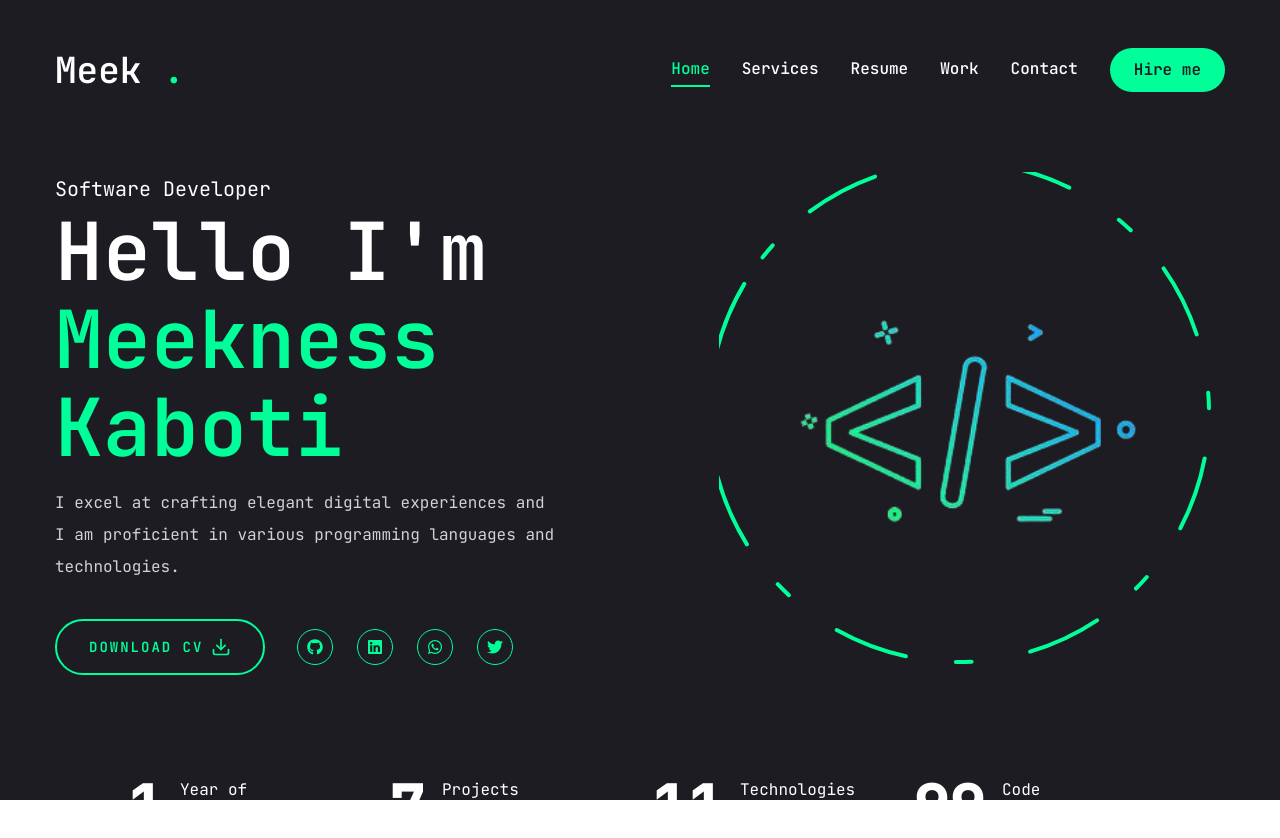
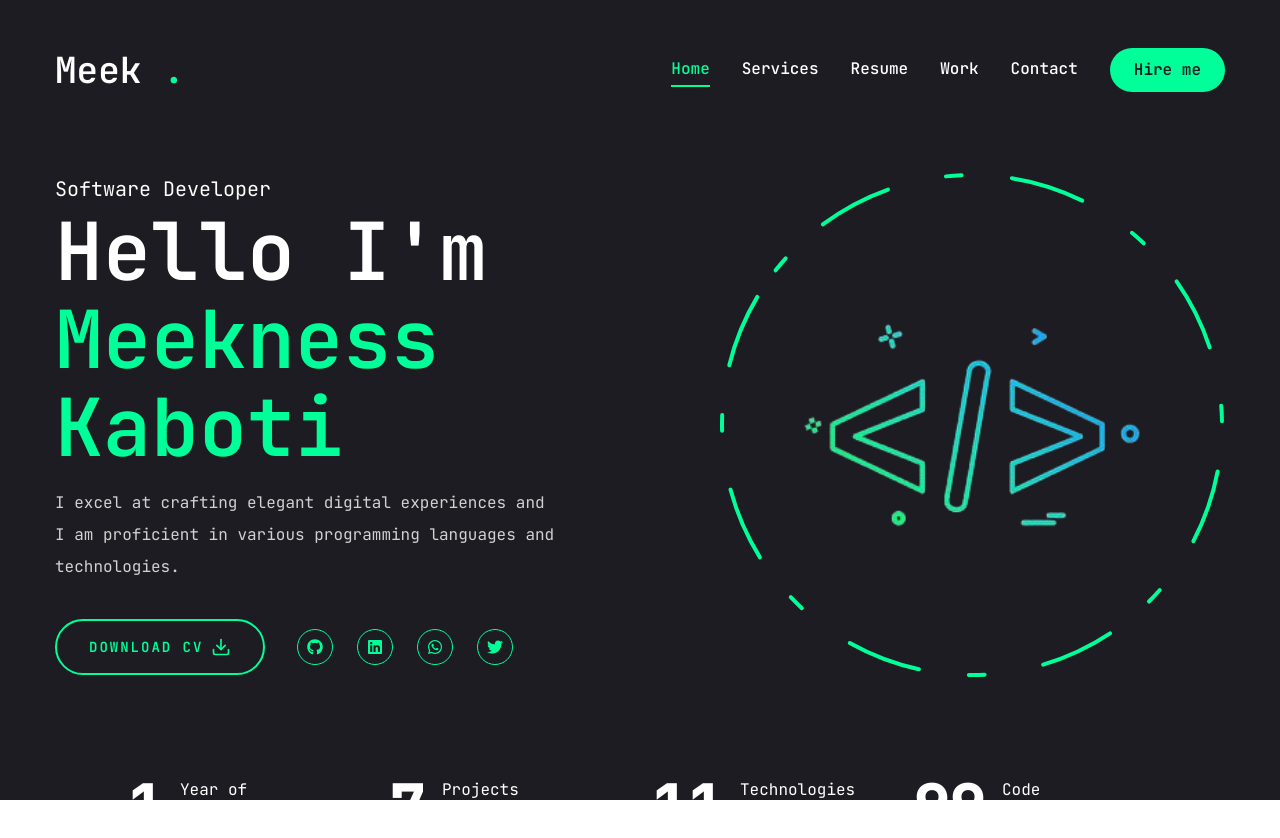
Before and after one commit to Meekness-zw/Portfolio, a Next.js app: page / in a window 1280 px wide. Shown: the top 838 px of the page. Built offline with nearby package versions, Linux system fonts and the light colour scheme.

Commit message:
portfolio

```diff
--- a/src/components/Photo.tsx
+++ b/src/components/Photo.tsx
@@ -5,13 +5,10 @@ import Image from "next/image";
 
 const Photo = () => {
     return (
-        <div className="w-full h-full relative">
+        <div className="w-full h-full relative flex items-center justify-center">
             <motion.div initial={{ opacity: 0 }} animate={{ opacity: 1, transition: { delay: 2, duration: 0.4, ease: "easeIn" } }}>
-                <motion.div initial={{ opacity: 0 }} animate={{ opacity: 1, transition: { delay: 2.4, duration: 0.4, ease: "easeInOut" } }} className="w-[298px] h-[298px] xl:w-[498px] xl:h-[498px] mix-blend-lighten absolute">
-                    <Image src="/assets/photto.png" priority quality={100} fill alt="" className="object-contain " />
-                </motion.div>
-                <motion.svg className="w-[300px] xl:w-[506px] h-[300px] xl:h-[506px]" fill="transparent" viewBox="0 0 506 506" xmlns="http://www.w3.org/2000/svg">
-                    <motion.circle cx="240" cy="240" r="250" stroke="#00ff99" strokeWidth="4"
+                <motion.svg className="w-[280px] xl:w-[506px] h-[280px] xl:h-[506px]" fill="transparent" viewBox="0 0 506 506" xmlns="http://www.w3.org/2000/svg">
+                    <motion.circle cx="253" cy="253" r="250" stroke="#00ff99" strokeWidth="4"
                         strokeLinecap="round"
                         strokeLinejoin="round"
                         initial={{ strokeDasharray: "24 10 0 0" }}
@@ -19,9 +16,12 @@ const Photo = () => {
                         transition={{ duration: 20, repeat: Infinity, repeatType: "reverse" }}
                     />
                 </motion.svg>
+                <motion.div initial={{ opacity: 0 }} animate={{ opacity: 1, transition: { delay: 2.4, duration: 0.4, ease: "easeInOut" } }} className="absolute top-1/2 left-1/2 w-[298px] h-[298px] xl:w-[498px] xl:h-[498px] transform -translate-x-1/2 -translate-y-1/2 mix-blend-lighten flex items-center justify-center">
+                    <Image src="/assets/photto.png" priority quality={100} fill alt="" className="object-contain" />
+                </motion.div>
             </motion.div>
         </div>
     )
 }
 
-export default Photo
+export default Photo;
```
